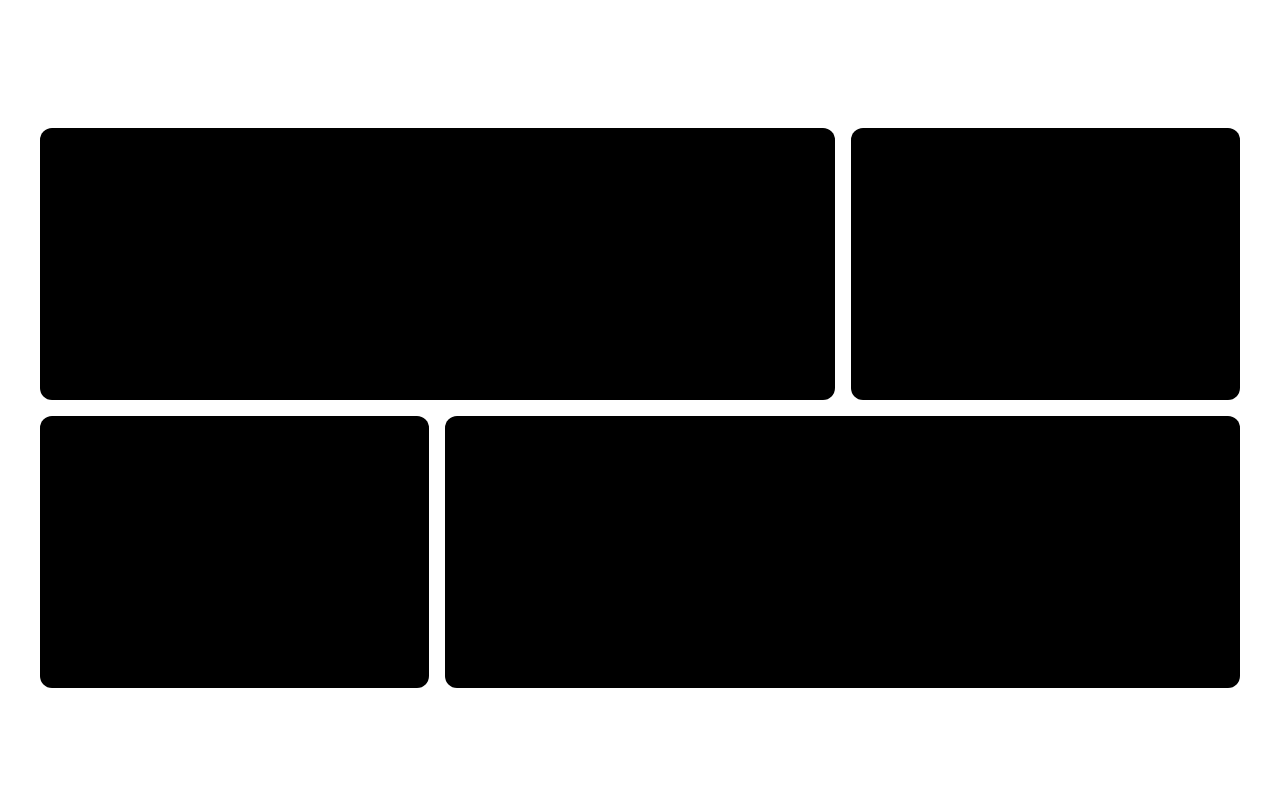
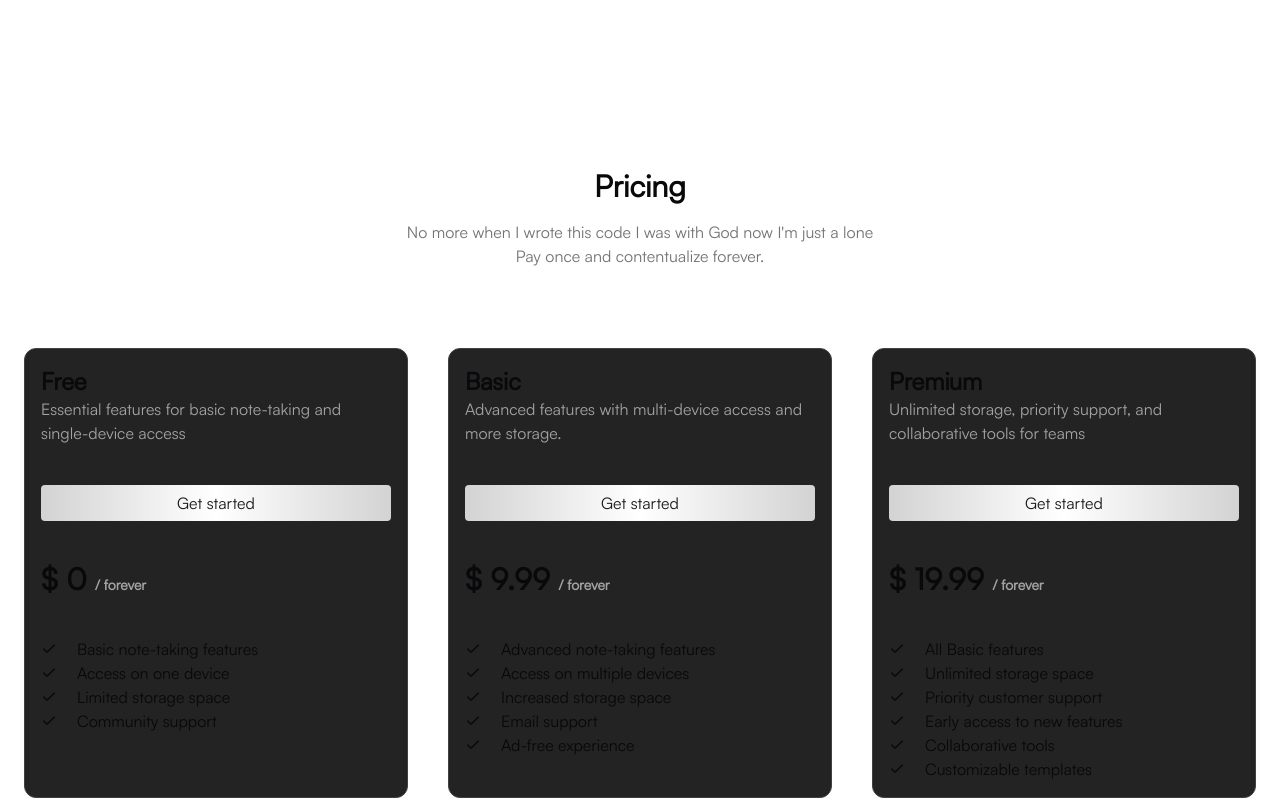
Before and after one commit to skaleway/notpadd, a Next.js app: page / in a window 1280 px wide. Shown: the part 1040-1840 px from the top of the page. Built offline with nearby package versions, Linux system fonts and the light colour scheme; no server answers.

Commit message:
feat: finished the pricing section

```diff
--- /dev/null
+++ b/app/(marketing)/_components/custom-btn.tsx
@@ -0,0 +1,13 @@
+import { ReactNode } from "react";
+
+interface CustomProps extends React.HTMLAttributes<HTMLButtonElement> {
+  children: ReactNode;
+}
+
+export const Button = ({ children }: CustomProps) => {
+  return (
+    <button className="w-full justify-center flex items-center whitespace-nowrap transition duration-150 ease-in-out font-medium rounded px-4 py-1.5  text-zinc-900 bg-gradient-to-r from-white/80 via-white to-white/80 hover:bg-white group">
+      {children}
+    </button>
+  );
+};
--- a/app/(marketing)/_components/heading.tsx
+++ b/app/(marketing)/_components/heading.tsx
@@ -2,16 +2,20 @@ import React from "react";
 
 const Heading = ({
   title,
-
   description,
+  subscription,
 }: {
   title: string;
   description: string;
+  subscription?: string;
 }) => {
   return (
     <div className="flex flex-col gap-4 mb-20 mx-auto w-fit text-center">
       <h2 className="text-3xl font-semibold">{title}</h2>
-      <p className="text-base text-neutral-500">{description}</p>
+      <div>
+        <p className="text-base text-neutral-500">{description}</p>
+        <p className="text-base text-neutral-500">{subscription}</p>
+      </div>
     </div>
   );
 };
--- a/app/(marketing)/_components/hero.tsx
+++ b/app/(marketing)/_components/hero.tsx
@@ -24,7 +24,7 @@ const Hero = () => {
         </Link>
         {/* </div> */}
       </GetStarted>
-      <h1 className="pb-4 font-extrabold tracking-tight text-transparent text-7xl lg:text-8xl  bg-clip-text bg-gradient-to-r dark:from-zinc-200/90 dark:via-zinc-200 dark:to-zinc-200/60 from-zinc-900 via-zinc-700 to-zinc-900 text-center">
+      <h1 className="pb-4 font-extrabold tracking-tight text-transparent text-5xl lg:text-8xl  bg-clip-text bg-gradient-to-r dark:from-zinc-200/90 dark:via-zinc-200 dark:to-zinc-200/60 from-zinc-900 via-zinc-700 to-zinc-900 text-center">
         Write the Content
         <br />
         <span>Not Code</span>
--- /dev/null
+++ b/app/(marketing)/_components/pricing.tsx
@@ -0,0 +1,86 @@
+import { Check } from "lucide-react";
+import { Button } from "./custom-btn";
+import Heading from "./heading";
+import React from "react";
+
+const subscriptions = [
+  {
+    type: "Free",
+    description:
+      "Essential features for basic note-taking and single-device access",
+    price: "0",
+    features: [
+      "Basic note-taking features",
+      "Access on one device",
+      "Limited storage space",
+      "Community support",
+    ],
+  },
+  {
+    type: "Basic",
+    price: "9.99",
+    description: "Advanced features with multi-device access and more storage.",
+    features: [
+      "Advanced note-taking features",
+      "Access on multiple devices",
+      "Increased storage space",
+      "Email support",
+      "Ad-free experience",
+    ],
+  },
+  {
+    type: "Premium",
+    price: "19.99",
+    description:
+      "Unlimited storage, priority support, and collaborative tools for teams",
+    features: [
+      "All Basic features",
+      "Unlimited storage space",
+      "Priority customer support",
+      "Early access to new features",
+      "Collaborative tools",
+      "Customizable templates",
+    ],
+  },
+];
+const Pricing = () => {
+  return (
+    <div className="z-50 bg- flex flex-col items-center w-full px-6 mt-20 bg-background py-20">
+      <Heading
+        title="Pricing"
+        description="No more when I wrote this code I was with God now I'm just a lone"
+        subscription="Pay once and contentualize forever."
+      />
+      <div className="flex flex-col gap-10 w-full md:flex-row">
+        {subscriptions.map((sub) => (
+          <div
+            key={sub.type}
+            className="flex-1 border-neutral-700 border p-4 rounded-xl bg-[#232323] flex flex-col gap-10"
+          >
+            <div className="">
+              <h3 className="font-semibold text-2xl">{sub.type}</h3>
+              <p className="text-neutral-400 text-base">{sub.description}</p>
+            </div>
+            <Button>Get started</Button>
+
+            <h1 className="text-3xl font-semibold">
+              $ {sub.price}{" "}
+              <span className="text-sm text-neutral-400">/ forever</span>
+            </h1>
+
+            <ul>
+              {sub.features.map((feature, index) => (
+                <li key={index} className="flex items-center gap-5">
+                  <Check className="w-4 h-4" />
+                  {feature}
+                </li>
+              ))}
+            </ul>
+          </div>
+        ))}
+      </div>
+    </div>
+  );
+};
+
+export default Pricing;
--- a/app/(marketing)/page.tsx
+++ b/app/(marketing)/page.tsx
@@ -4,7 +4,8 @@ import { getCurrentUser } from "@/lib/current-user";
 import { redirect } from "next/navigation";
 import Hero from "./_components/hero";
 import TheTool from "./_components/thetool";
-import { LayoutGridDemo } from "./_components/bento";
+// import { LayoutGridDemo } from "./_components/bento";
+import Pricing from "./_components/pricing";
 
 const LandingPage = async () => {
   const user = await getCurrentUser();
@@ -15,7 +16,7 @@ const LandingPage = async () => {
     <>
       <Hero />
       <TheTool />
-      <LayoutGridDemo />
+      <Pricing />
     </>
   );
 };
--- a/components/get-started.tsx
+++ b/components/get-started.tsx
@@ -1,6 +1,10 @@
 import { ReactNode } from "react";
 
-export const GetStarted = ({ children }: { children: ReactNode }) => {
+interface CustomProps extends React.HTMLAttributes<HTMLDivElement> {
+  children: ReactNode;
+}
+
+export const GetStarted = ({ children }: CustomProps) => {
   return (
     <div className="group relative grid overflow-hidden rounded-full shadow-[0_1000px_0_0_hsl(0_0%_16%)_inset] transition-colors duration-200 cursor-pointer">
       <span>
```
